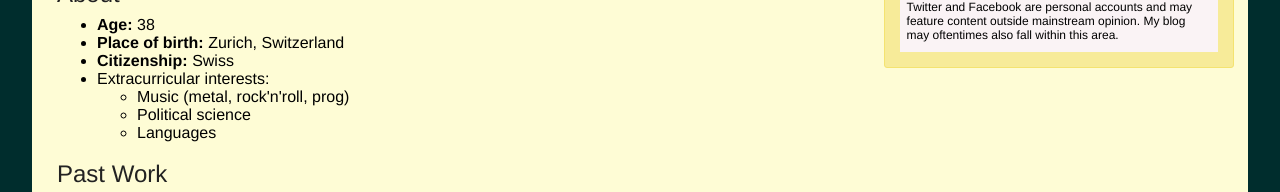
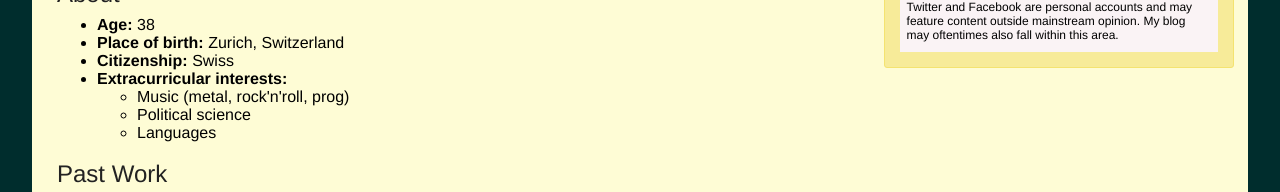
Before and after one commit to sengeezer/helvetic-dev, a React (Create React App) app: page / in a window 1280 px wide. Shown: the part 282-474 px from the top of the page. Built offline with nearby package versions, Linux system fonts and the light colour scheme.

Commit message:
Finished About adjustments

```diff
--- a/src/components/About.js
+++ b/src/components/About.js
@@ -16,7 +16,7 @@ const About = () => (
         <strong>Citizenship:</strong> {bio.nationality}
       </li>
       <li>
-        Extracurricular interests:
+        <strong>Extracurricular interests:</strong>
         <ul>
           <li>{bio.interests[0]}</li>
           <li>{bio.interests[1]}</li>
```
